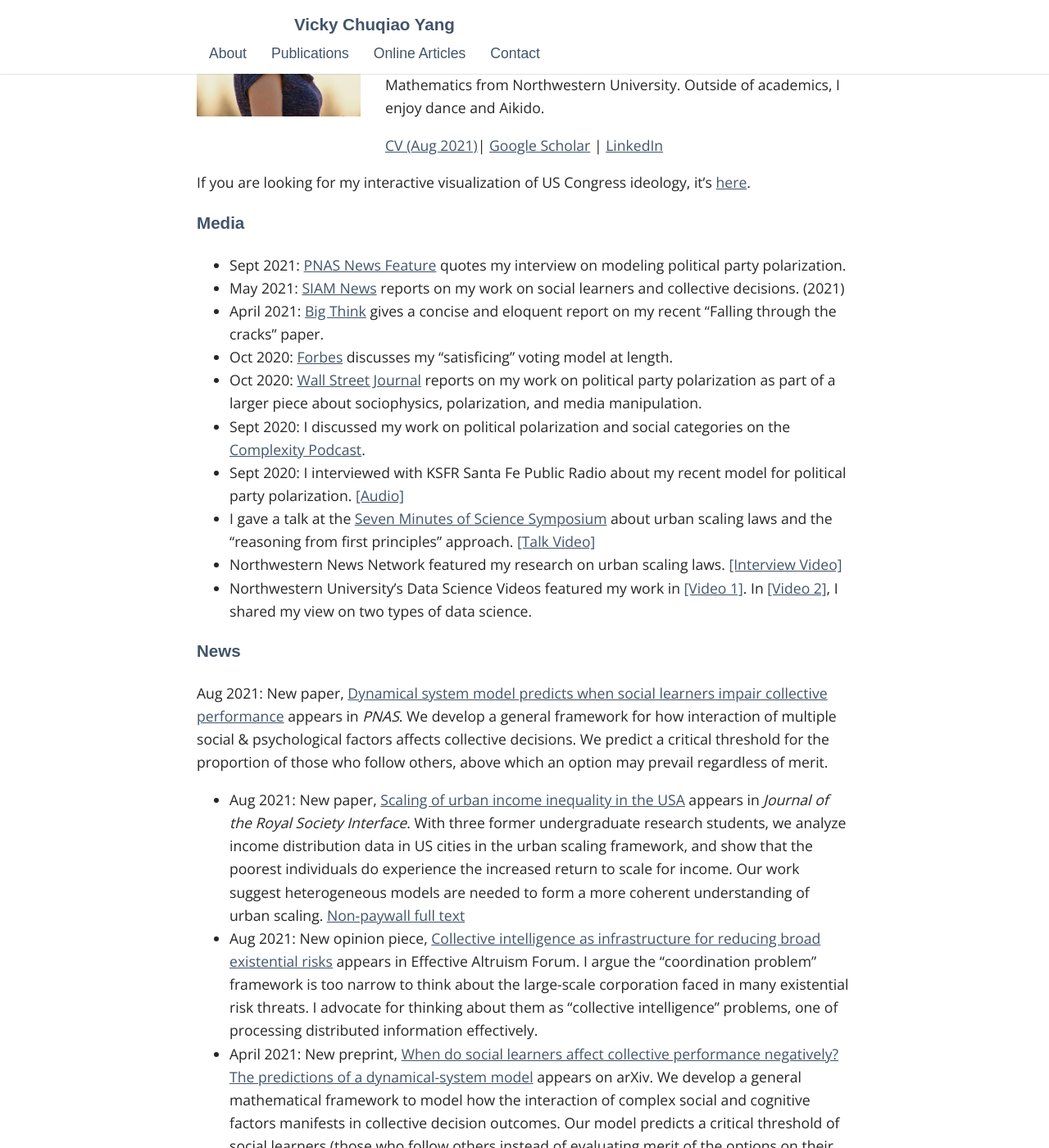
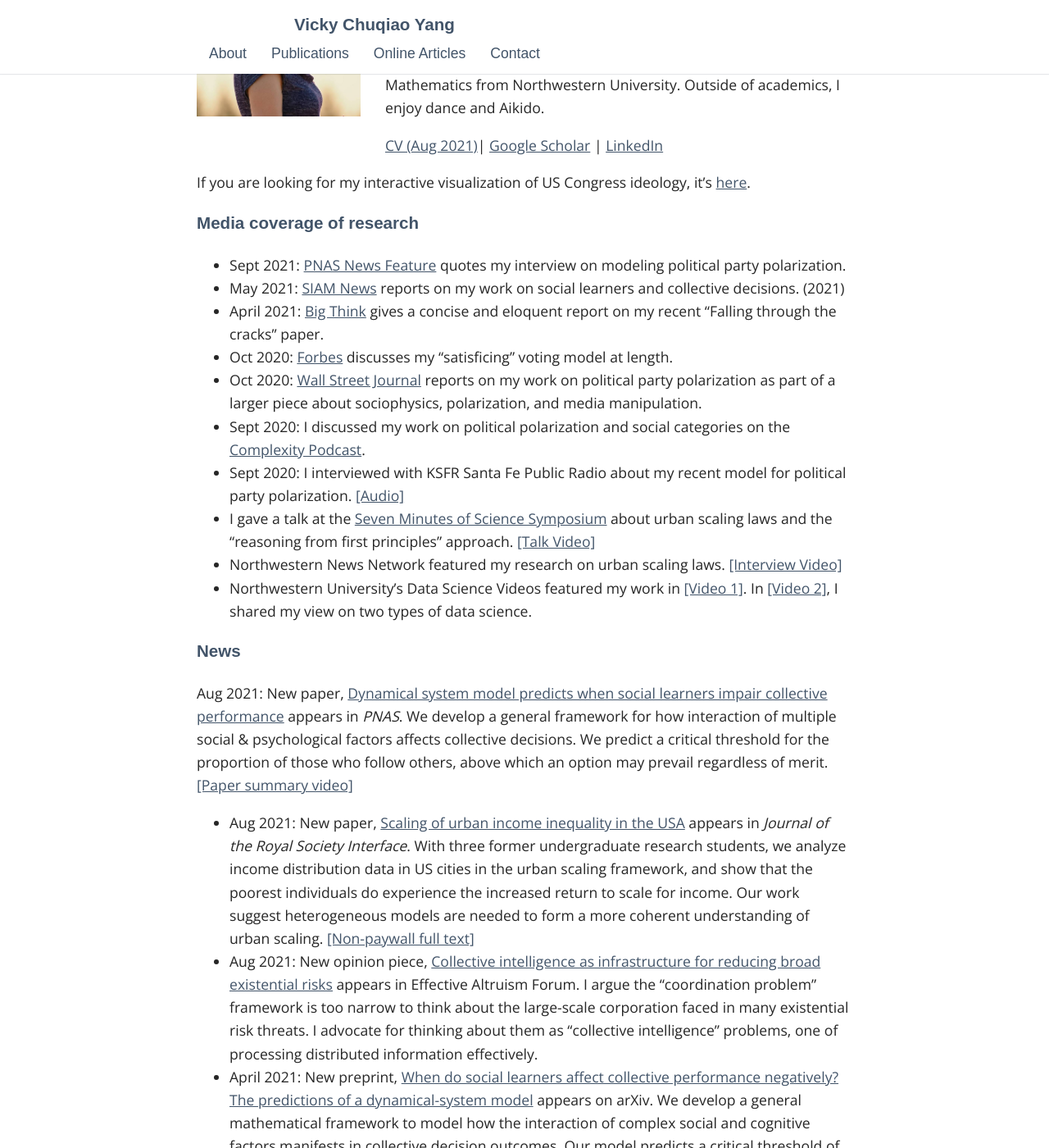
Before and after one commit to vc-yang/vc-yang.github.io, a Jekyll site: the page built from index.md, in a window 1280 px wide and 1400 px high, scrolled down 297 px. Shown: the whole window at 82% size. Built offline with Jekyll 4.4.1, drawn with Linux system fonts in a browser that asks for light colours; some web fonts are replaced.

Commit message:
format news

```diff
--- a/index.md
+++ b/index.md
@@ -12,7 +12,7 @@ I am an Omidyar Fellow and Peters Hurst Scholar at the Santa Fe Institute. My re
 If you are looking for my interactive visualization of US Congress ideology, it's [here](http://www.vcyang.com/vis_congress/).
 
 
-### Media
+### Media coverage of research
 * Sept 2021: [PNAS News Feature](https://www.pnas.org/content/118/37/e2114484118.full) quotes my interview on modeling political party polarization.
 * May 2021: [SIAM News](https://sinews.siam.org/Details-Page/social-learners-impact-outcome-of-group-decision-making) reports on my work on social learners and collective decisions. (2021)
 * April 2021: [Big Think](https://bigthink.com/surprising-science/middle-excluded-politics) gives a concise and eloquent report on my recent "Falling through the cracks" paper.
@@ -26,8 +26,8 @@ If you are looking for my interactive visualization of US Congress ideology, it'
 
 
 ### News
-Aug 2021: New paper, [Dynamical system model predicts when social learners impair collective performance](https://www.pnas.org/content/118/35/e2106292118) appears in *PNAS*. We develop a general framework for how interaction of multiple social & psychological factors affects collective decisions. We predict a critical threshold for the proportion of those who follow others, above which an option may prevail regardless of merit.
-* Aug 2021: New paper, [Scaling of urban income inequality in the USA](https://doi.org/10.1098/rsif.2021.0223) appears in *Journal of the Royal Society Interface*. With three former undergraduate research students, we analyze income distribution data in US cities in the urban scaling framework, and show that the poorest individuals do experience the increased return to scale for income. Our work suggest heterogeneous models are needed to form a more coherent understanding of urban scaling. [Non-paywall full text](https://papers.ssrn.com/sol3/papers.cfm?abstract_id=3907455)
+Aug 2021: New paper, [Dynamical system model predicts when social learners impair collective performance](https://www.pnas.org/content/118/35/e2106292118) appears in *PNAS*. We develop a general framework for how interaction of multiple social & psychological factors affects collective decisions. We predict a critical threshold for the proportion of those who follow others, above which an option may prevail regardless of merit. [[Paper summary video]](https://youtu.be/l8-0UuS5u84)
+* Aug 2021: New paper, [Scaling of urban income inequality in the USA](https://doi.org/10.1098/rsif.2021.0223) appears in *Journal of the Royal Society Interface*. With three former undergraduate research students, we analyze income distribution data in US cities in the urban scaling framework, and show that the poorest individuals do experience the increased return to scale for income. Our work suggest heterogeneous models are needed to form a more coherent understanding of urban scaling. [[Non-paywall full text]](https://papers.ssrn.com/sol3/papers.cfm?abstract_id=3907455)
 * Aug 2021: New opinion piece, [Collective intelligence as infrastructure for reducing broad existential risks](https://forum.effectivealtruism.org/posts/nD3zzdS4XNzvv94XX/collective-intelligence-as-infrastructure-for-reducing-broad) appears in Effective Altruism Forum. I argue the "coordination problem" framework is too narrow to think about the large-scale corporation faced in many existential risk threats. I advocate for thinking about them as "collective intelligence" problems, one of processing distributed information effectively.
 * April 2021: New preprint, [When do social learners affect collective performance negatively? The predictions of a dynamical-system model](http://arxiv.org/abs/2104.00770) appears on arXiv. We develop a general mathematical framework to model how the interaction of complex social and cognitive factors manifests in collective decision outcomes. Our model predicts a critical threshold of social learners (those who follow others instead of evaluating merit of the options on their own), above which the system destabilizes, and either option can prevail regardless of merit.
 * Mar 2021: New paper, [Falling through the cracks: Modeling the formation of social category boundaries](https://journals.plos.org/plosone/article?id=10.1371/journal.pone.0247562) appears in *PLOS ONE*. We predict boundaries between us and them on a continuum attribute using a dynamical system model. We find middle of the spectrum fall through the cracks of categorization, and validate with data on political independents.
```
